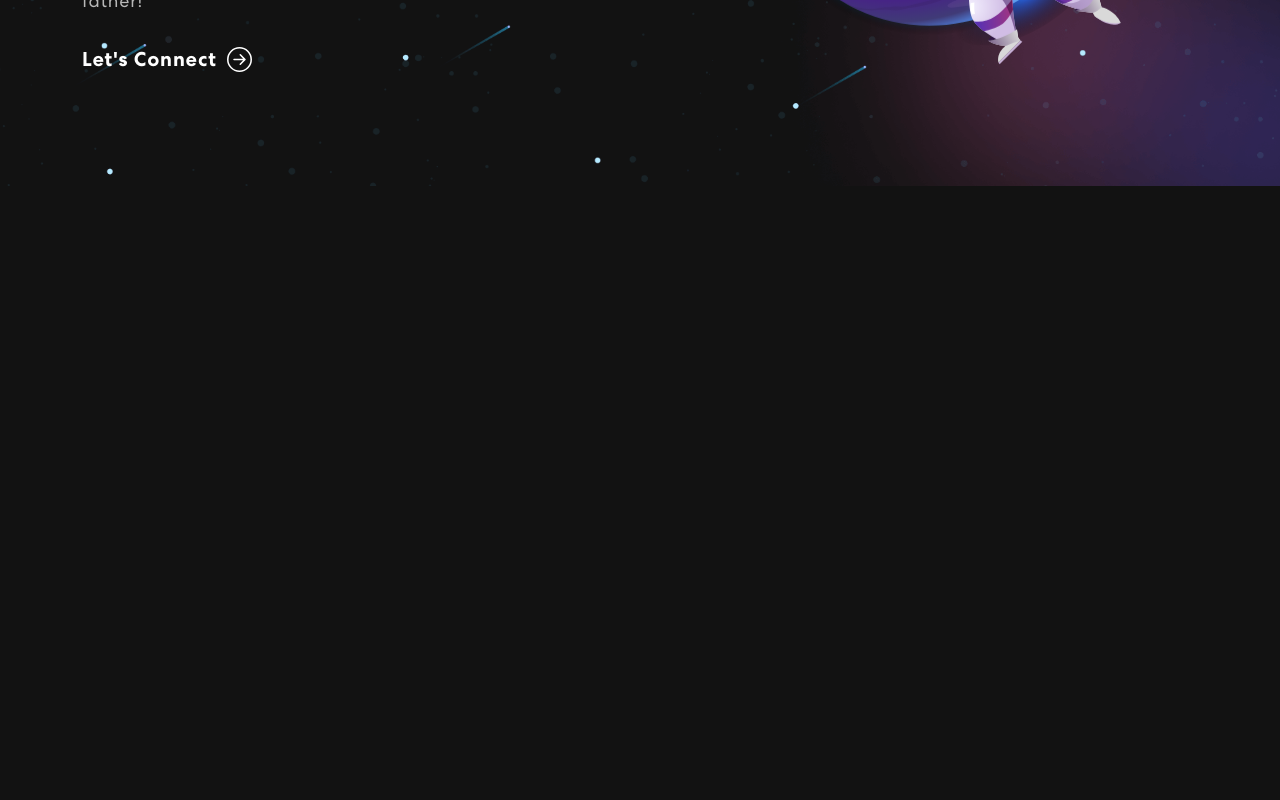
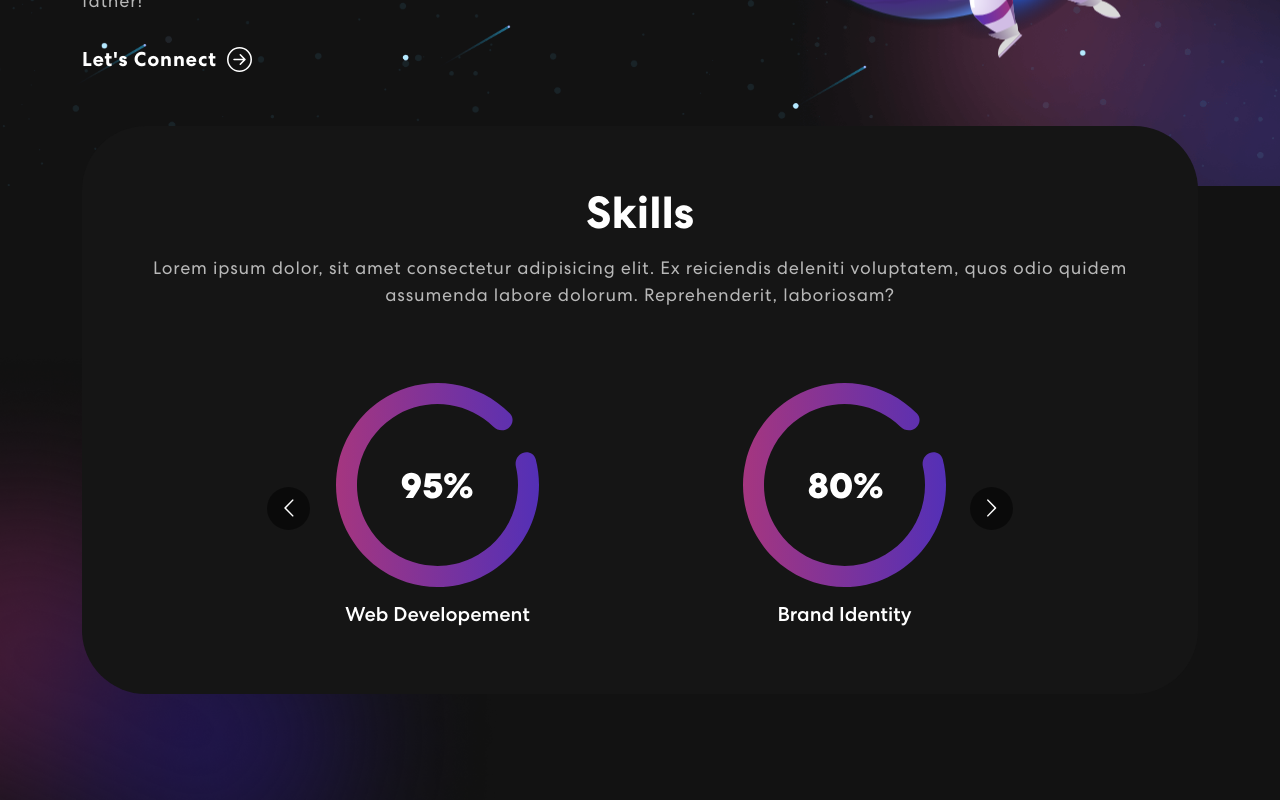
Before and after one commit to daryldelrosario/co-profifteen_react-portfolio, a React (Create React App) app: page / in a window 1280 px wide. Shown: the part 580-1380 px from the top of the page. Before the commit the page ends 800 px from the top, so only its background shows below. Built offline with nearby package versions, Linux system fonts and the light colour scheme.

Commit message:
complete basic skills component

```diff
--- a/src/App.css
+++ b/src/App.css
@@ -346,3 +346,49 @@
 .about-me {
   text-align: justify;
 }
+
+/* SKILLS SECTION */
+.skill {
+  padding: 0 0 50px 0;
+  position: relative;
+}
+
+.skill-bx {
+  background: #151515;
+  border-radius: 64px;
+  text-align: center;
+  padding: 60px 50px;
+  margin-top: -60px;
+}
+
+.skill h2 {
+	font-size: 45px;
+	font-weight: 700;
+}
+
+.skill p {
+    color: #B8B8B8;
+    font-size: 18px;
+    letter-spacing: 0.8px;
+    line-height: 1.5em;
+    margin: 14px 0 75px 0;
+}
+
+.skill-slider {
+  width: 80%;
+  margin: 0 auto;
+  position: relative;
+}
+
+.skill-slider .item img {
+  width: 50%;
+  margin: 0 auto 15px auto;
+}
+
+.background-image-left {
+  top: 28%;
+  position: absolute;
+  bottom: 0;
+  width: 40%;
+  z-index: -4;
+}
--- a/src/App.js
+++ b/src/App.js
@@ -2,6 +2,7 @@
 import 'bootstrap/dist/css/bootstrap.min.css';
 import NavBar from './components/NavBar';
 import Banner from './components/Banner';
+import Skills from './components/Skills';
 
 
 function App() {
@@ -9,6 +10,7 @@
     <div className="App">
       <NavBar />
       <Banner />
+      <Skills />
     </div>
   );
 }
--- /dev/null
+++ b/src/components/Skills.js
@@ -0,0 +1,69 @@
+import { Container, Row, Col } from 'react-bootstrap';
+import Carousel from "react-multi-carousel";
+import "react-multi-carousel/lib/styles.css";
+import meter1 from "../assets/img/meter1.svg";
+import meter2 from "../assets/img/meter2.svg";
+import meter3 from "../assets/img/meter3.svg";
+import colorSharp from "../assets/img/color-sharp.png";
+
+function Skills() {
+    const responsive = {
+        superLargeDesktop: {
+          // the naming can be any, depends on you.
+          breakpoint: { max: 4000, min: 3000 },
+          items: 5
+        },
+        desktop: {
+          breakpoint: { max: 3000, min: 1024 },
+          items: 3
+        },
+        tablet: {
+          breakpoint: { max: 1024, min: 464 },
+          items: 2
+        },
+        mobile: {
+          breakpoint: { max: 464, min: 0 },
+          items: 1
+        }
+      };
+
+    return (
+        <section className="skill" id="skills">
+            <Container>
+                <Row>
+                    <Col>
+                        <div className="skill-bx">
+                            <h2>
+                                Skills
+                            </h2>
+                            <p>
+                                Lorem ipsum dolor, sit amet consectetur adipisicing elit. Ex reiciendis deleniti voluptatem, quos odio quidem assumenda labore dolorum. Reprehenderit, laboriosam?
+                            </p>
+                            <Carousel responsive={responsive} infinite={true} className="skill-slider">
+                                <div className="item">
+                                    <img src={meter1} alt="Image" />
+                                    <h5>Web Developement</h5>
+                                </div>
+                                <div className="item">
+                                    <img src={meter2} alt="Image" />
+                                    <h5>Brand Identity</h5>
+                                </div>
+                                <div className="item">
+                                    <img src={meter3} alt="Image" />
+                                    <h5>Logo Design</h5>
+                                </div>
+                                <div className="item">
+                                    <img src={meter1} alt="Image" />
+                                    <h5>Web Developement</h5>
+                                </div>
+                            </Carousel>
+                        </div>
+                    </Col>
+                </Row>
+            </Container>
+            <img className="background-image-left" src={colorSharp}/>
+        </section>
+    );
+}
+
+export default Skills;
```
